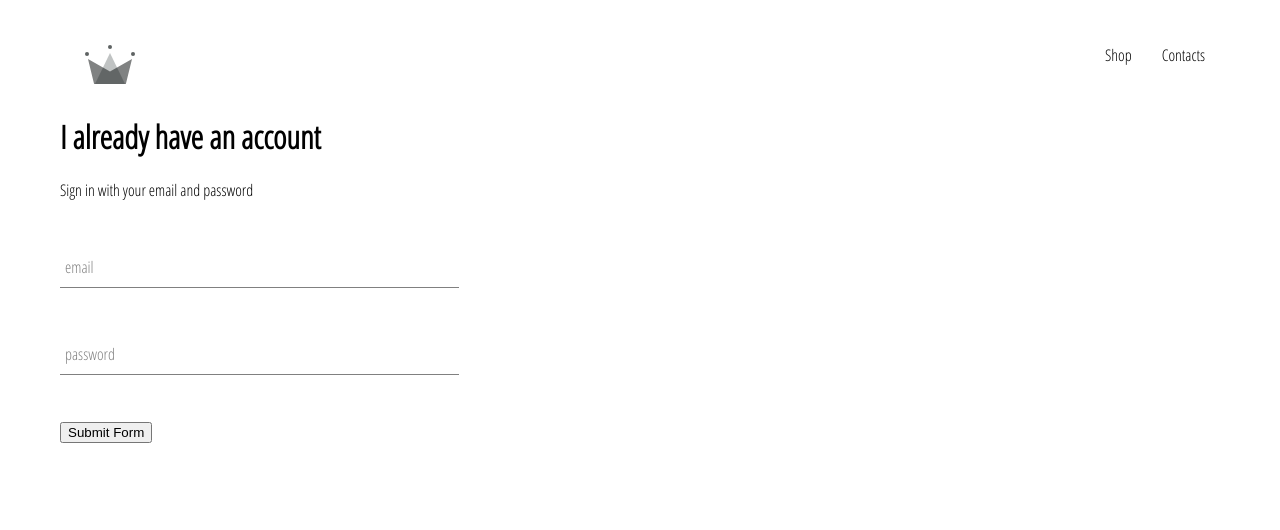
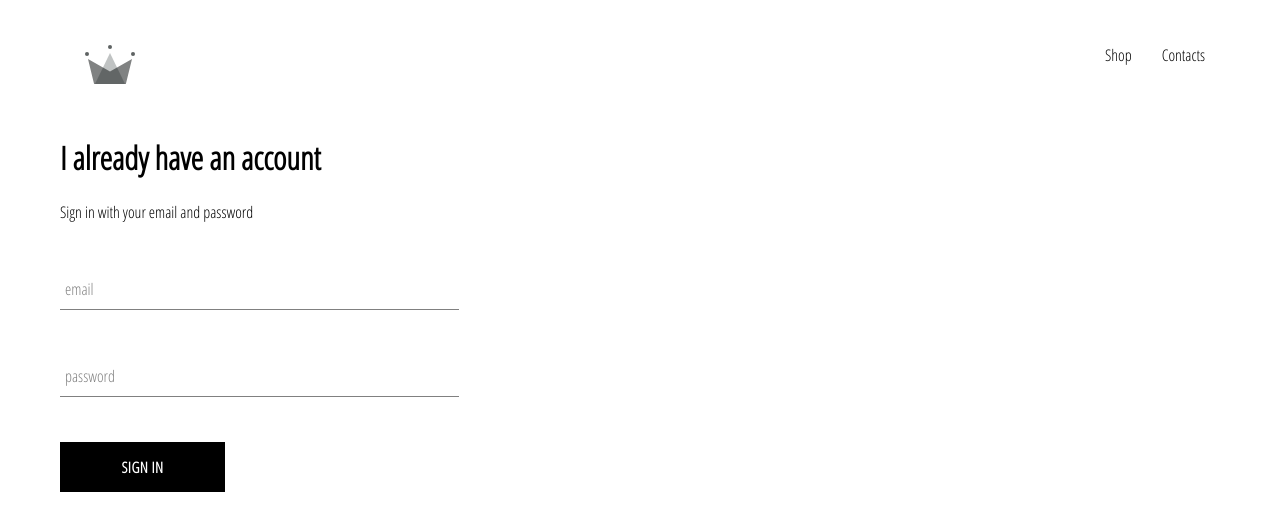
Before and after one commit to desmond4133/vela-clothing, a React (Create React App) app: page /signin in a window 1280 px wide. Shown: the top 530 px of the page. Built offline with nearby package versions, Linux system fonts and the light colour scheme; the HTML template or start-up script is replaced by a standard one.

Commit message:
created custom button component with styling

```diff
--- /dev/null
+++ b/src/components/custom-button/custom-button.component.jsx
@@ -0,0 +1,12 @@
+import React from 'react';
+
+import './custom-button.styles.scss';
+
+const CustomButton = ({children, ...otherProps}) => (
+    <button className='custom-button' {...otherProps}>
+        {children}
+    </button>
+);
+
+
+export default CustomButton;
--- /dev/null
+++ b/src/components/custom-button/custom-button.styles.scss
@@ -0,0 +1,22 @@
+.custom-button {
+    min-width: 165px;
+    width: auto;
+    height: 50px;
+    letter-spacing: 0.5px;
+    line-height: 50px;
+    padding: 0 35px 0 35px;
+    font-size: 15px;
+    background-color: black;
+    color: white;
+    text-transform: uppercase;
+    font-family: 'Open Sans Condensed';
+    font-weight: bolder;
+    border: none;
+    cursor: pointer;
+
+    &:hover {
+      background-color: white;
+      color: black;
+      border: 1px solid black;
+    }
+  }
--- a/src/components/sign-in/sign-in.component.jsx
+++ b/src/components/sign-in/sign-in.component.jsx
@@ -1,6 +1,7 @@
 import React from 'react';
 import './sign-in.styles.scss';
 import FormInput from '../form-input/form-input.component'
+import CustomButton from '../custom-button/custom-button.component'
 
 class SignIn extends React.Component {
     constructor(props) {
@@ -50,7 +51,7 @@
                     required
                     label='password'
                     />
-                    <input type='submit' value='Submit Form'/>
+                    <CustomButton type='submit'>Sign in</CustomButton>
                 </form>
             </div>
         )
--- a/src/components/sign-in/sign-in.styles.scss
+++ b/src/components/sign-in/sign-in.styles.scss
@@ -1,3 +1,5 @@
 .sign-in {
     width: 30vw;
+    display: flex;
+    flex-direction: column;
 }
```
